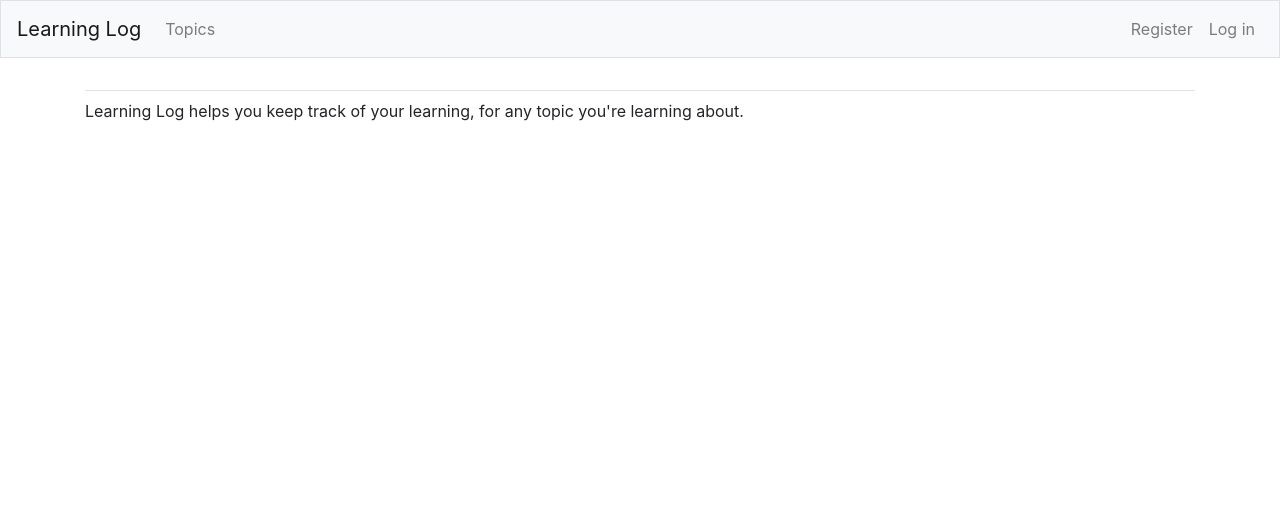
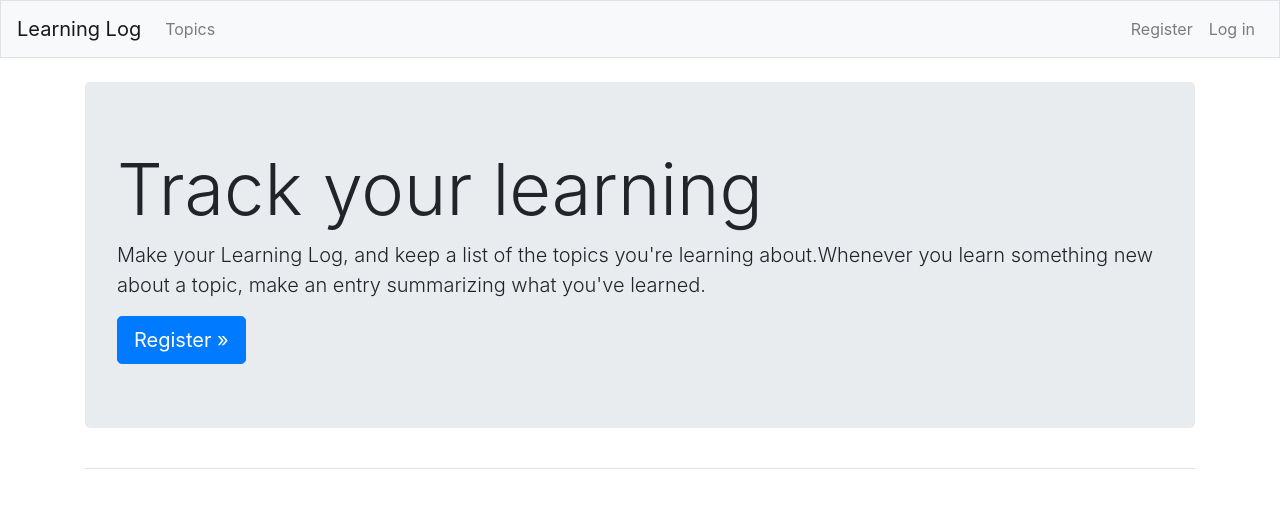
Before and after one commit to yashdixit0885/Learning-Log, a Django app: page / in a window 1280 px wide. Shown: the top 508 px of the page. Run offline with Django 4.2, Linux system fonts and the light colour scheme; some libraries are stand-ins or nearby versions.

Commit message:
index page changes

```diff
--- a/learning_logs/templates/learning_logs/index.html
+++ b/learning_logs/templates/learning_logs/index.html
@@ -1,9 +1,15 @@
 {% extends "learning_logs/base.html" %}
 
-{% block content %}
+{% block page_header %}
 
-<p>Learning Log helps you keep track of your learning, for any topic you're
-    learning about.
-</p>
+<div class="jumbotron">
+    <h1 class="display-3">Track your learning</h1>
+    <p class="lead">Make your Learning Log, and keep a list of the topics you're learning about.Whenever you learn something new about a topic, make an entry summarizing what you've learned.
+    </p>
 
-{% endblock content %}
+    <a class="btn btn-lg btn-primary" href="{% url 'users:register' %}" role="button">Register &raquo;</a>
+</div>
+
+
+
+{% endblock page_header %}
```
